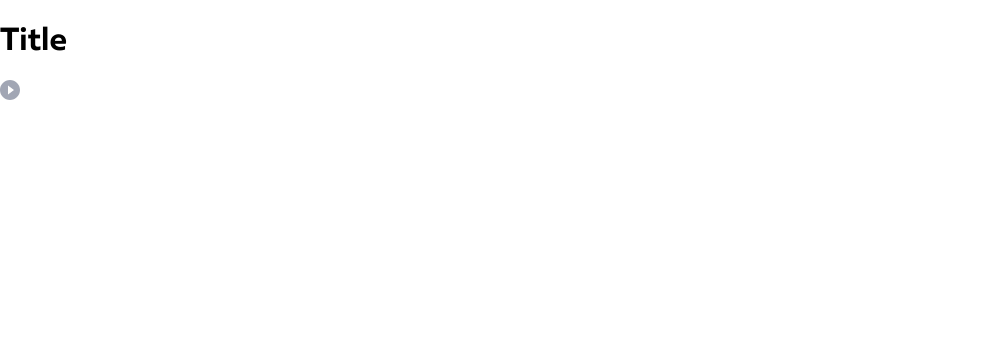
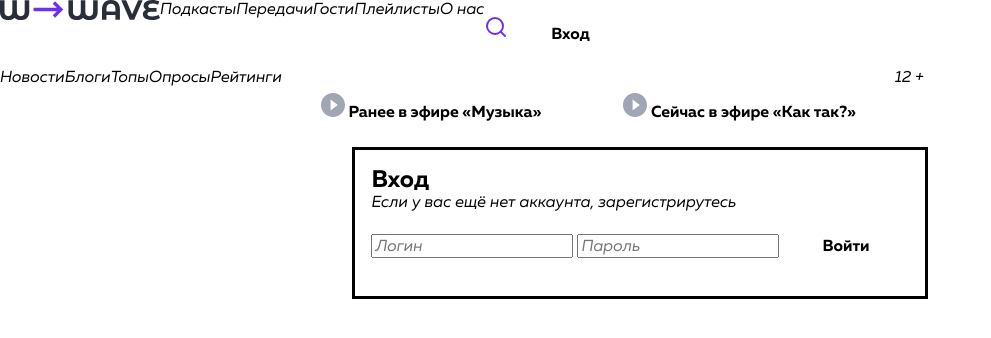
Before and after one commit to jerzylets/radio-wave, a website built with Parcel: page src/index.html in a window 1280 px wide. Shown: the whole page, without its empty margins (0-991 px from the left). Built offline with nearby package versions, Linux system fonts and the light colour scheme.

Commit message:
21 june evening commit

```diff
--- a/package.json
+++ b/package.json
@@ -13,6 +13,7 @@
   "devDependencies": {
     "@parcel/transformer-sass": "^2.9.2",
     "autoprefixer": "^9.8.8",
+    "dialog-polyfill": "^0.5.6",
     "parcel-bundler": "^1.12.5",
     "parcel-plugin-clean-easy": "^1.0.2",
     "postcss-modules": "^3.0.0",
--- a/src/index.html
+++ b/src/index.html
@@ -14,10 +14,12 @@
   <link rel="preload" href="fonts/openSansRegular.woff2" as="font">
   <link rel="icon" href="img/favicon.svg" type="image/svg">
   <link rel="stylesheet" href="styles/normalize.css">
+  <link rel="stylesheet" type="text/css" href="../node_modules/dialog-polyfill/dist/dialog-polyfill.css" />
   <link rel="stylesheet" href="styles/index.scss">
+  <base target="_blank">
 </head>
 
-<body>
+<body class="body">
   <svg display="none">
     <symbol fill="none" xmlns="http://www.w3.org/2000/svg" viewBox="0 0 24 24" id="tweeter">
       <g clip-path="url(#clip0_24531_5311)">
@@ -204,10 +206,132 @@
         fill="#A1A6B4"></path>
     </symbol>
   </svg>
-  <h1>Title</h1>
-  <svg class="icon" width="20" height="20">
-    <use xlink:href="#play"></use>
-  </svg>
+  <header class="header">
+    <div class="container">
+      <div class="header__menu-main main-menu flex">
+        <a class="logo-link header__logo-link">
+          <img class="logo" src="img/logo1.svg" alt="Логотип W-wave">
+        </a>
+        <nav class="header__nav nav">
+          <ul class="nav__list list-reset flex">
+            <li class="nav__item">
+              <a href="#podcasts" class="nav__link" target="_self">
+                Подкасты
+              </a>
+            </li>
+            <li class="nav__item">
+              <a href="#broadcasts" class="nav__link" target="_self">
+                Передачи
+              </a>
+            </li>
+            <li class="nav__item">
+              <a href="#guests" class="nav__link" target="_self">
+                Гости
+              </a>
+            </li>
+            <li class="nav__item">
+              <a href="#playlists" class="nav__link" target="_self">
+                Плейлисты
+              </a>
+            </li>
+            <li class="nav__item">
+              <a href="#about" class="nav__link" target="_self">
+                О нас
+              </a>
+            </li>
+          </ul>
+        </nav>
+        <div class="main-menu__buttons">
+          <button class="btn-reset search-btn" aria-label="Поиск">
+            <svg class="icon serch-btn__icon">
+              <use xlink:href="#loupe"></use>
+            </svg>
+          </button>
+          <button class="btn btn-reset entry-btn">
+            Вход
+          </button>
+        </div>
+      </div>
+      <div class="header__menu-secondary secondary-menu flex">
+        <ul class="secondary-menu__list list-reset flex">
+          <li class="secondary-menu__item">
+            <a class="secondary-menu__link">
+              Новости
+            </a>
+          </li>
+          <li class="secondary-menu__item">
+            <a class="secondary-menu__link">
+              Блоги
+            </a>
+          </li>
+          <li class="secondary-menu__item">
+            <a class="secondary-menu__link">
+              Топы
+            </a>
+          </li>
+          <li class="secondary-menu__item">
+            <a class="secondary-menu__link">
+              Опросы
+            </a>
+          </li>
+          <li class="secondary-menu__item">
+            <a class="secondary-menu__link">
+              Рейтинги
+            </a>
+          </li>
+        </ul>
+        <div class="secondary-menu__buttons">
+          <button class="play-btn btn btn-reset secondary-menu__btn">
+            <svg class="icon play-btn__icon">
+              <use xlink:href="#play"></use>
+            </svg>
+            <span class="play-btn__text">
+              Ранее в эфире
+            </span>
+            <span class="play-btn__title">
+              «Музыка»
+            </span>
+          </button>
+          <button class="play-btn btn btn-reset secondary-menu__btn">
+            <svg class="icon play-btn__icon">
+              <use xlink:href="#play"></use>
+            </svg>
+            <span class="play-btn__text">
+              Сейчас в эфире
+            </span>
+            <span class="play-btn__title">
+              «Как так?»
+            </span>
+          </button>
+        </div>
+        <div class="secondary-menu__notice">
+          12 +
+        </div>
+      </div>
+      <dialog style="display: block;" class="header__window entry-window flex" aria-labeledby="entry-title">
+        <h2 class="entry-window__title" id="entry-title">
+          Вход
+        </h2>
+        <div class="entry-window__text">
+          Если у вас ещё нет аккаунта,
+          <a href="#" class="entry-window__link regis-link">зарегистрирутесь</a>
+        </div>
+        <form class="entry-window__form entry-form" action="https://jsonplaceholder.typicode.com/post">
+          <input class="entry-form__input" type="text" placeholder="Логин">
+          <input class="entry-form__input" type="text" placeholder="Пароль">
+          <button class="entry-form__btn btn btn-reset" type="submit">
+            Войти
+          </button>
+        </form>
+      </dialog>
+    </div>
+  </header>
+  <main class="main">
+
+  </main>
+  <footer class="footer">
+
+  </footer>
   <script src="js/index.js"></script>
 </body>
 
--- /dev/null
+++ b/src/js/_dialog.js
@@ -0,0 +1,8 @@
+if (!document.createElement('dialog').showModal) {
+
+  import('../../node_modules/dialog-polyfill/dist/dialog-polyfill.esm.js')
+    .then(dialogPolyfill =>
+      document.querySelectorAll('dialog')
+        .forEach(dialogPolyfill.registerDialog)
+    )
+}
--- a/src/styles/_common.scss
+++ b/src/styles/_common.scss
@@ -50,6 +50,16 @@ circle {
   fill: inherit;
   stroke: inherit;
   stroke-width: inherit;
+}
+
+.icon {
+  width: 24px;
+  height: 24px;
+}
+
+.icon--big {
+  width: 48px;
+  height: 48px;
 }
 
 .list-reset {
```
Also changed, not shown: src/js/index.js (+1 -8 lines), 1 other file.
